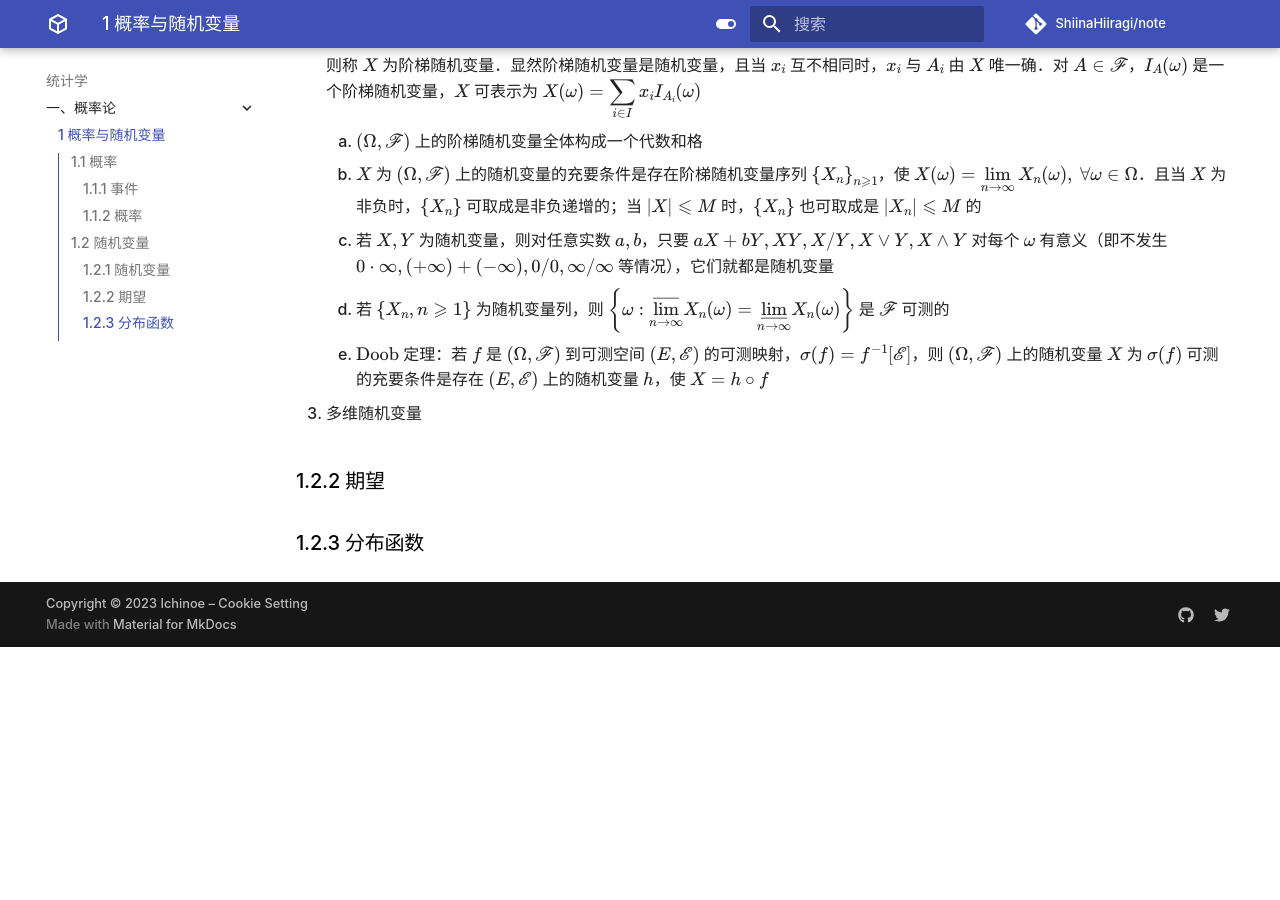
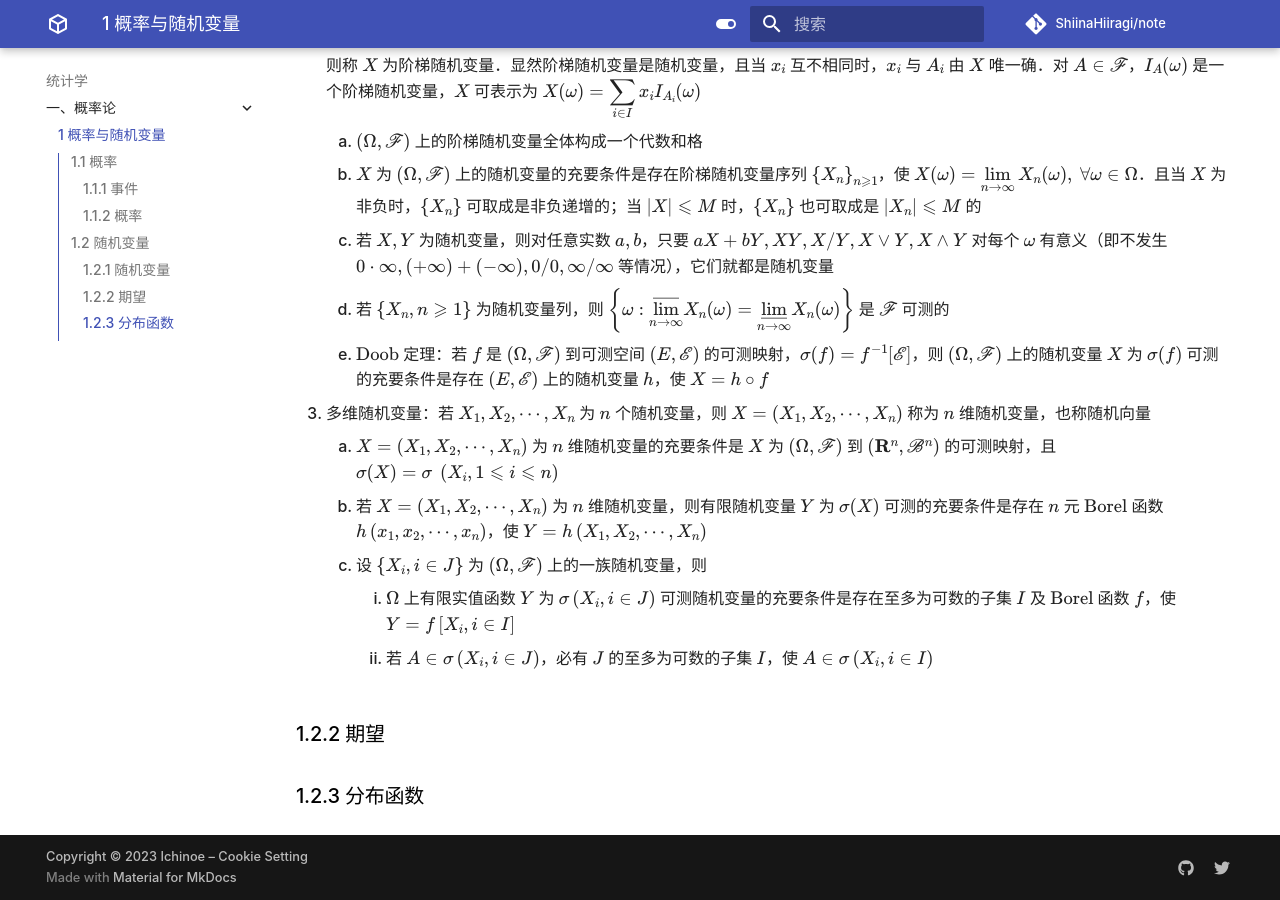
Before and after one commit to ShiinaHiiragi/note, an MkDocs documentation site: the page built from docs/stat/prob/prob.md, in a window 1280 px wide and 900 px high, scrolled down 1300 px. Built offline with MkDocs 1.6.1 and Material for MkDocs 9.7.7, drawn with Linux system fonts in a browser that asks for light colours; comment, search, counter and statistics services are not loaded; before the commit the page ends 1947 px from its top, so only the background shows below that.

Commit message:
add chap 01 for prob

```diff
--- a/docs/stat/prob/prob.md
+++ b/docs/stat/prob/prob.md
@@ -44,7 +44,12 @@
     4. 若 $\left\{X_{n}, n \geqslant 1\right\}$ 为随机变量列，则 ${\displaystyle \left\{\omega: \varlimsup_{n \to \infty} X_{n}(\omega)=\varliminf_{n \to \infty} X_{n}(\omega)\right\}}$ 是 $\mathscr{F}$ 可测的
     5. $\text{Doob}$ 定理：若 $f$ 是 $(\Omega, \mathscr{F})$ 到可测空间 $(E, \mathscr{E})$ 的可测映射，$\sigma(f)= f^{-1}[\mathscr{E}]$，则 $(\Omega, \mathscr{F})$ 上的随机变量 $X$ 为 $\sigma(f)$ 可测的充要条件是存在 $(E, \mathscr{E})$ 上的随机变量 $h$，使 $X=h \circ f$
 
-3. 多维随机变量
+3. 多维随机变量：若 $X_{1}, X_{2}, \cdots, X_{n}$ 为 $n$ 个随机变量，则 $X=\left(X_{1}, X_{2}, \cdots, X_{n}\right)$ 称为 $n$ 维随机变量，也称随机向量
+    1. $X=\left(X_{1}, X_{2}, \cdots, X_{n}\right)$ 为 $n$ 维随机变量的充要条件是 $X$ 为 $(\Omega, \mathscr{F})$ 到 $\left(\mathbf{R}^{n}, \mathscr{B}^{n}\right)$ 的可测映射，且 $\sigma(X)=\sigma \ \left(X_{i}, 1 \leqslant i \leqslant n\right)$
+    2. 若 $X=\left(X_{1}, X_{2}, \cdots, X_{n}\right)$ 为 $n$ 维随机变量，则有限随机变量 $Y$ 为 $\sigma(X)$ 可测的充要条件是存在 $n$ 元 $\text{Borel}$ 函数 $h\left(x_{1}, x_{2}, \cdots, x_{n}\right)$，使 $Y=h\left(X_{1}, X_{2}, \cdots, X_{n}\right)$
+    3. 设 $\left\{X_{i}, i \in J\right\}$ 为 $(\Omega, \mathscr{F})$ 上的一族随机变量，则
+        1. $\Omega$ 上有限实值函数 $Y$ 为 $\sigma\left(X_{i}, i \in J\right)$ 可测随机变量的充要条件是存在至多为可数的子集 $I$ 及 $\text{Borel}$ 函数 $f$，使 $Y=f\left[X_{i}, i \in I\right]$
+        2. 若 $A \in \sigma\left(X_{i}, i \in J\right)$，必有 $J$ 的至多为可数的子集 $I$，使 $A \in \sigma\left(X_{i}, i \in I\right)$
 
 ### 1.2.2 期望
 
```
Also changed, not shown: docs/anly/real/ms.md (+4 -1 lines), docs/index.md (+1 -1 lines).
